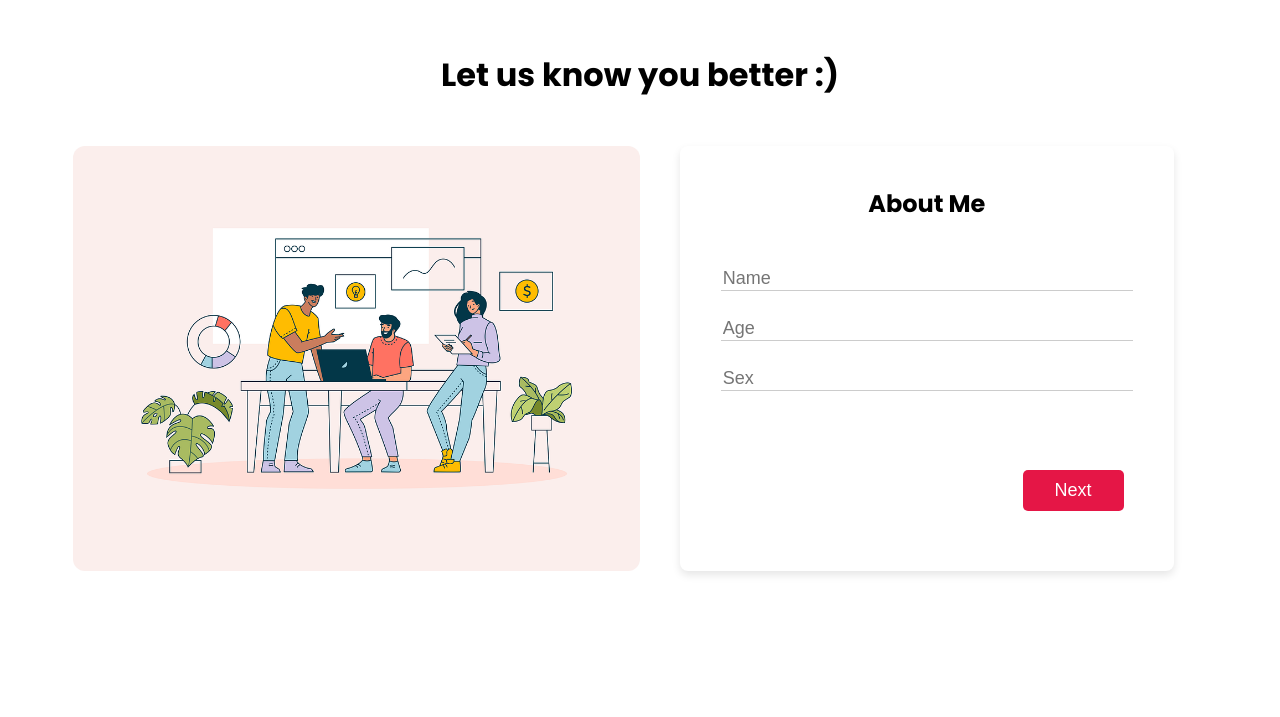
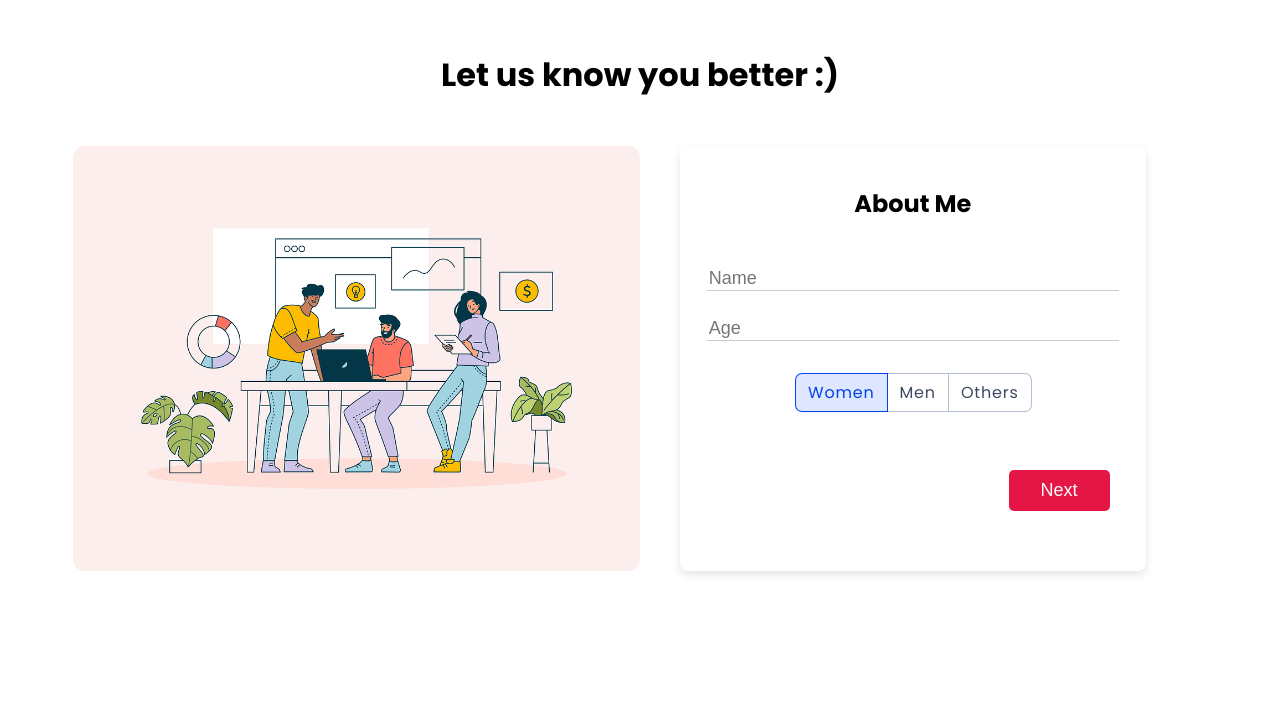
Before and after one commit to riya461/my-diary, a Flask app: template templates/about.html in a window 1280 px wide. Shown: the part 59-776 px from the top of the page. Run offline with Flask 3, Linux system fonts and the light colour scheme; the template is opened without the code that fills it, so the values that code supplies are empty; parts of the project's set-up code (start-up, migrations or seed data) failed here and were passed over; some web fonts are replaced.

Commit message:
about modify

```diff
--- a/static/css/about.css
+++ b/static/css/about.css
@@ -21,7 +21,7 @@
 .about-form {
   background: #fff;
   margin: 0 20px;
-  padding: 20px;
+  padding: 20px 6px;
   text-align: center;
   border-radius: 8px;
   box-shadow: 0 4px 8px rgba(0, 0, 0, 0.1);
@@ -38,6 +38,10 @@
 
 .about-card>h2 {
   margin-bottom: 45px;
+}
+
+.about-card>h3 {
+  padding: 0 10px;
 }
 
 .about-card {
@@ -65,7 +69,7 @@
 
   width: 90%;
   height: 85%;
-  font-size: 18px;
+  font-size: 16px;
   font-family: "Poppins", Arial, Helvetica, sans-serif;
 }
 
@@ -81,3 +85,55 @@
   color: white;
   cursor: pointer;
 }
+
+input[type="radio"]:focus {
+  outline: 0;
+  border-color: #2260ff;
+  box-shadow: 0 0 0 4px #b5c9fc;
+}
+
+.mydict div {
+  display: flex;
+  flex-wrap: wrap;
+  margin-top: 0.5rem;
+  justify-content: center;
+}
+
+.mydict input[type="radio"] {
+  clip: rect(0 0 0 0);
+  clip-path: inset(100%);
+  height: 1px;
+  overflow: hidden;
+  position: absolute;
+  white-space: nowrap;
+  width: 1px;
+}
+
+.mydict input[type="radio"]:checked+span {
+  box-shadow: 0 0 0 0.0625em #0043ed;
+  background-color: #dee7ff;
+  z-index: 1;
+  color: #0043ed;
+}
+
+label span {
+  display: block;
+  cursor: pointer;
+  background-color: #fff;
+  padding: 0.375em .75em;
+  position: relative;
+  margin-left: .0625em;
+  box-shadow: 0 0 0 0.0625em #b5bfd9;
+  letter-spacing: .05em;
+  color: #3e4963;
+  text-align: center;
+  transition: background-color .5s ease;
+}
+
+label:first-child span {
+  border-radius: .375em 0 0 .375em;
+}
+
+label:last-child span {
+  border-radius: 0 .375em .375em 0;
+}
--- a/templates/about.html
+++ b/templates/about.html
@@ -1,4 +1,3 @@
-
 {% extends "base.html" %} {% block content %}
 <div class="about-page">
   <h1>Let us know you better :)</h1>
@@ -24,18 +23,29 @@
             placeholder="Age"
             required
           />
-          <input
-            class="input0"
-            type="text"
-            name="sex"
-            id="sex"
-            placeholder="Sex"
-            required
-          />
+          <div class="mydict">
+            <div>
+              <label>
+                <input type="radio" name="sex" checked="" />
+                <span>Women</span>
+              </label>
+              <label>
+                <input type="radio" name="sex" />
+                <span>Men</span>
+              </label>
+              <label>
+                <input type="radio" name="sex" />
+                <span>Others</span>
+              </label>
+            </div>
+          </div>
           <button class="about-form-btn form-next">Next</button>
         </div>
         <div class="about-card">
-          <h2>Think about your surroundings. Is there a particular place or environment where you feel especially at ease? </h2>
+          <h3>
+            Think about your surroundings. Is there a particular place or
+            environment where you feel especially at ease?
+          </h3>
           <textarea
             name="calm"
             id="calm"
@@ -44,7 +54,7 @@
           <button class="about-form-btn form-next">Next</button>
         </div>
         <div class="about-card">
-          <h2>What hobbies or activities make you feel engaged? </h2>
+          <h3>What hobbies or activities make you feel engaged?</h3>
           <textarea
             name="hobby"
             id="hobby"
@@ -53,7 +63,11 @@
           <button class="about-form-btn form-next">Next</button>
         </div>
         <div class="about-card">
-          <h2>Think about the people in your life. Who do you feel most comfortable around? What is it about their presence or actions that brings you comfort?</h2>
+          <h3>
+            Think about the people in your life. Who do you feel most
+            comfortable around? What is it about their presence or actions that
+            brings you comfort?
+          </h3>
           <textarea
             name="person"
             id="person"
--- a/templates/base.html
+++ b/templates/base.html
@@ -16,7 +16,7 @@
       <div>
         {% if user: %}
         <a href="/logout"><button class="login-btn">logout</button></a>
-        <a href="/signup" class="username">{{ user }}</a>
+        <a href="/index" class="username">{{ user }}</a>
         {% else: %}
         <a href="/login"><button class="login-btn">Login</button></a>
         <a href="/signup"><button class="signup-btn">Sign Up</button></a>
```
